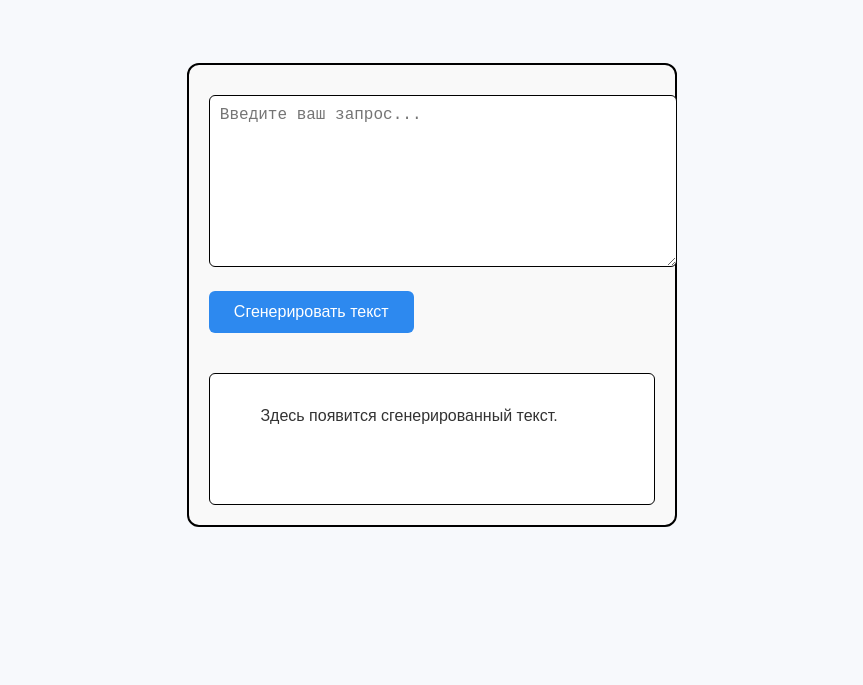
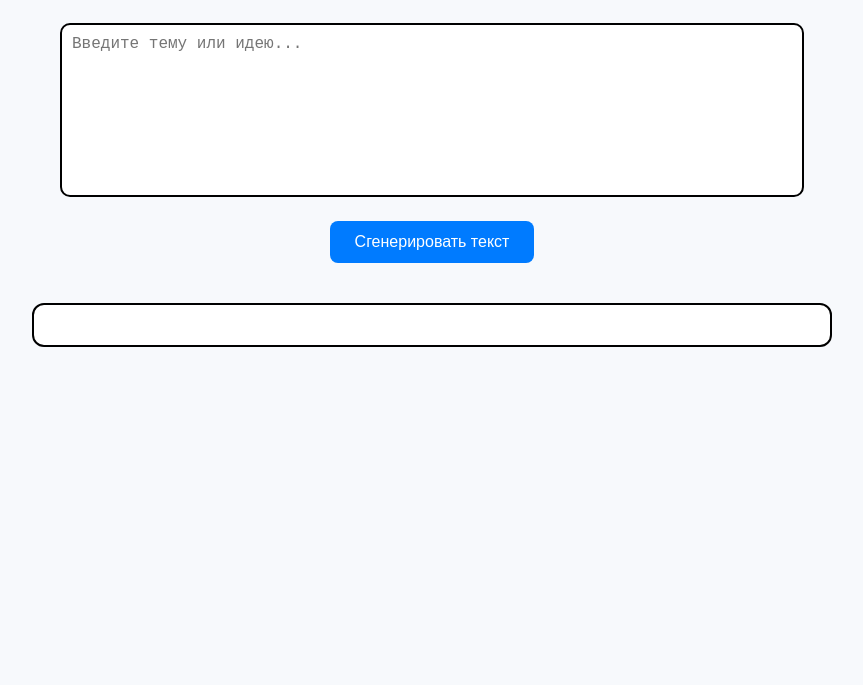
Before and after one commit to Avec524/web-app1, a plain HTML site: page app.html in a window 1280 px wide. Shown: the part 115-800 px from the top of the page, without its empty margins (208-1071 px from the left). Drawn offline with Linux system fonts and the light colour scheme.

Commit message:
Update app.html

```diff
--- a/app.html
+++ b/app.html
@@ -2,118 +2,40 @@
 <html lang="ru">
 <head>
     <meta charset="UTF-8">
-  <meta name="viewport" content="width=device-width, initial-scale=1">
-  <title>Генерация текста — WebAppEmotion</title>
+    <meta name="viewport" content="width=device-width, initial-scale=1.0">
+    <title>Генератор текстов</title>
     <link rel="stylesheet" href="style.css">
-  <style>
-    .app-container {
-      max-width: 700px;
-      margin: 50px auto;
-      padding: 20px;
-      border: 2px solid #000;
-      border-radius: 12px;
-      background: #f9f9f9;
-    }
-    textarea, input[type="text"] {
-      width: 100%;
-      padding: 10px;
-      margin: 10px 0;
-      border: 1px solid #000;
-      border-radius: 6px;
-      resize: vertical;
-    }
-    .btn {
-      display: inline-block;
-      background-color: #2D89EF;
-      color: #fff;
-      padding: 12px 25px;
-      text-align: center;
-      text-decoration: none;
-      font-size: 16px;
-      border-radius: 6px;
-      margin-top: 10px;
-      cursor: pointer;
-      border: none;
-    }
-    .btn:hover {
-      background-color: #1B5EAB;
-    }
-    .response-box {
-      margin-top: 20px;
-      padding: 15px;
-      border: 1px solid #000;
-      background-color: #ffffff;
-      border-radius: 6px;
-      min-height: 100px;
-      white-space: pre-wrap;
-    }
-  </style>
 </head>
 <body>
-
-<header>
-  <div class="container">
-    <h1>Копирайтинг с помощью нейросети</h1>
-    <p>Введите тему или запрос, чтобы получить уникальный текст.</p>
-  </div>
-</header>
-
-<main>
-  <div class="container">
-    <div class="app-container">
-      <textarea id="userInput" rows="5" placeholder="Введите ваш запрос..."></textarea>
-      <button class="btn" onclick="generateText()">Сгенерировать текст</button>
-
-      <div class="response-box" id="output">
-        Здесь появится сгенерированный текст.
-      </div>
-    </div>
-  </div>
-</main>
+    <section class="app-section">
+        <h2>Генератор текстов на основе нейросети</h2>
+        <textarea id="userPrompt" placeholder="Введите тему или идею..."></textarea>
+        <button onclick="generateText()">Сгенерировать текст</button>
+        <div id="resultContainer" class="result-box"></div>
+    </section>
 
     <script>
         async function generateText() {
-  const input = document.getElementById('userInput').value.trim();
-  const output = document.getElementById('output');
-
-  if (!input) {
-    output.textContent = 'Пожалуйста, введите запрос!';
+            const prompt = document.getElementById('userPrompt').value.trim();
+            if (!prompt) {
+                alert('Введите запрос для генерации текста.');
                 return;
             }
 
-  output.textContent = 'Генерация текста... Пожалуйста, подождите.';
-
-  try {
-    const response = await fetch('https://api.mistralai.com/v1/chat/completions', {
+            const response = await fetch('https://mistral.4gpt.art/api/chat', {
                 method: 'POST',
-      headers: {
-        'Authorization': 'Bearer oVtyUr6hwq1WJ7cRyV3TPYUbNQCKis1i',
-        'Content-Type': 'application/json'
-      },
+                headers: { 'Content-Type': 'application/json' },
                 body: JSON.stringify({
-        model: "mistral-tiny",
-        messages: [
-          {
-            role: "user",
-            content: input
-          }
-        ]
+                    model: "mistral",
+                    messages: [{ role: "user", content: prompt }]
                 })
             });
 
             const data = await response.json();
-    if (data.choices && data.choices[0] && data.choices[0].message) {
-      output.textContent = data.choices[0].message.content.trim();
-    } else {
-      output.textContent = 'Ошибка генерации текста. Попробуйте снова.';
-    }
+            const result = data.choices[0]?.message?.content || "Ошибка генерации текста.";
 
-  } catch (error) {
-    console.error(error);
-    output.textContent = 'Произошла ошибка при обращении к серверу.';
-  }
+            document.getElementById('resultContainer').innerText = result;
         }
     </script>
-
 </body>
 </html>
```
Lines whose indentation alone changed are shown as unchanged.
